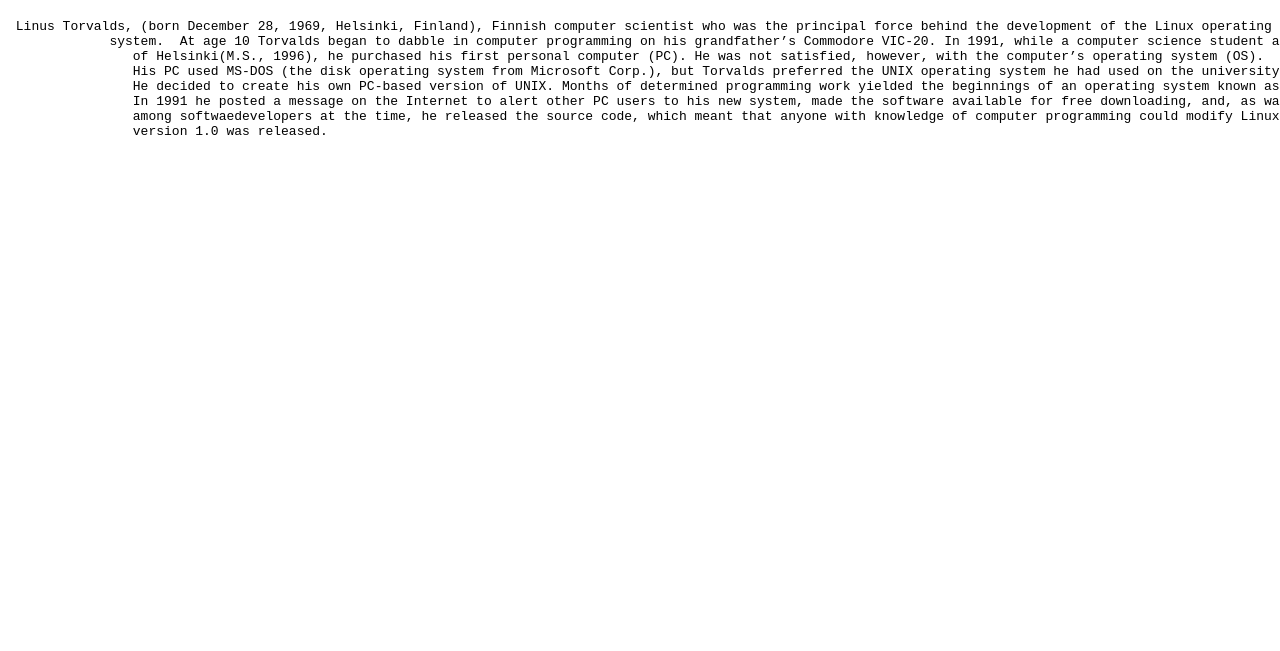
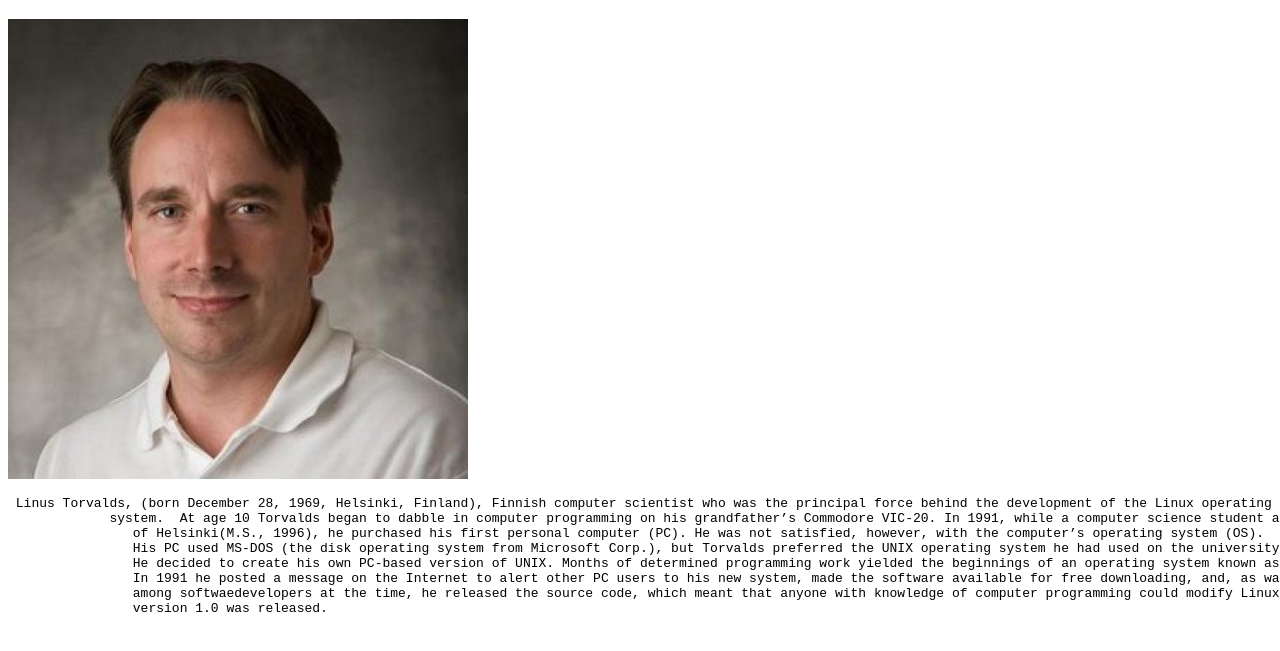
Before and after one commit to EvhenIvchenko/Hillel, a plain HTML site: page gallery.html in a window 1280 px wide. Shown: the part 61-712 px from the top of the page. Drawn offline with Linux system fonts and the light colour scheme.

Commit message:
adding Linus photo

```diff
--- a/gallery.html
+++ b/gallery.html
@@ -10,6 +10,7 @@
     </head>
     <main>
         <section class="about">
+            <img src="img/linus.jpg" alt="">
             <pre> Linus Torvalds, (born December 28, 1969, Helsinki, Finland), Finnish computer scientist who was the principal force behind the development of the Linux operating
              system.  At age 10 Torvalds began to dabble in computer programming on his grandfather’s Commodore VIC-20. In 1991, while a computer science student at the University
                 of Helsinki(M.S., 1996), he purchased his first personal computer (PC). He was not satisfied, however, with the computer’s operating system (OS).
```
Also changed, not shown: img/linus.jpg (added).
